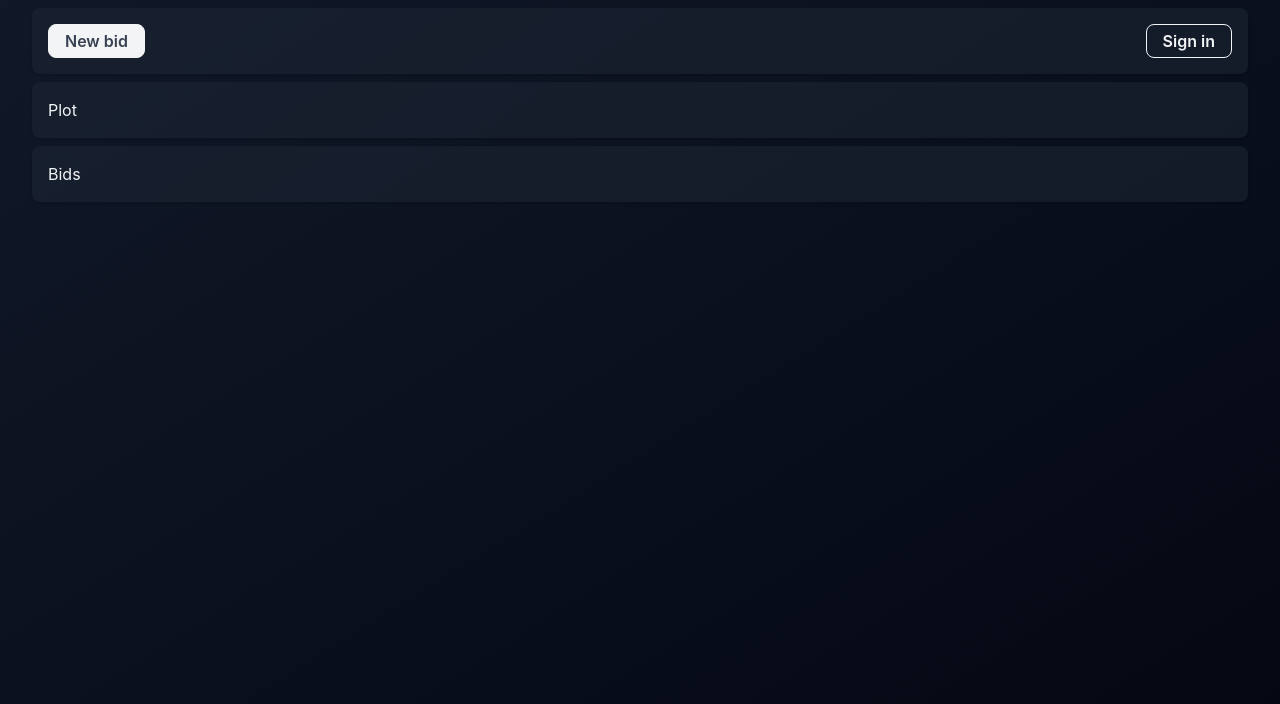
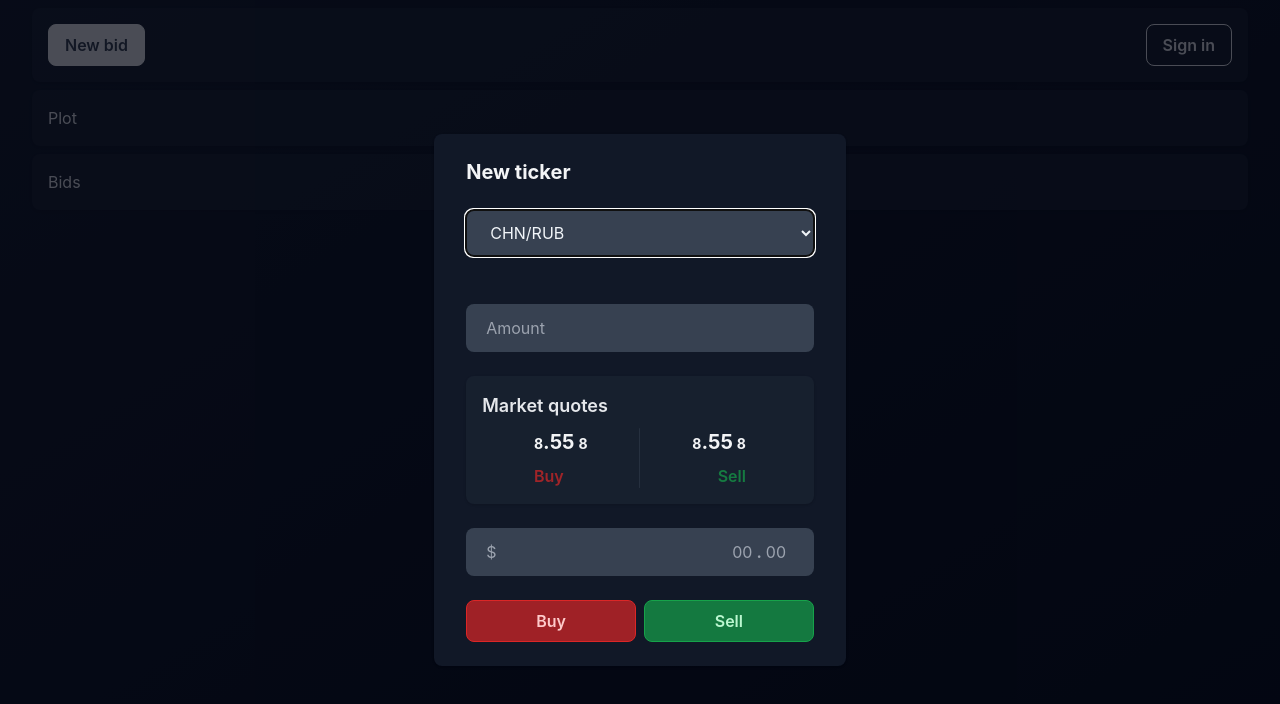
Before and after one commit to wallodya/ntprog_tt, a React (Create React App) app in the folder client/: page / in a window 1280 px wide. Both pictures are taken after a click on the button "New bid". Shown: the top 704 px of the page. Built offline with nearby package versions, Linux system fonts and the light colour scheme.

Commit message:
feat(client):basic ticker interface

```diff
--- a/client/package.json
+++ b/client/package.json
@@ -4,15 +4,19 @@
   "private": true,
   "type": "module",
   "dependencies": {
+    "@hookform/resolvers": "^3.1.0",
+    "@radix-ui/react-dialog": "^1.0.4",
     "@types/node": "^16.18.7",
     "@types/react": "^18.0.26",
     "@types/react-dom": "^18.0.9",
     "decimal.js": "^10.4.3",
     "react": "^18.2.0",
     "react-dom": "^18.2.0",
+    "react-hook-form": "^7.44.3",
     "react-scripts": "^5.0.1",
     "tailwind-merge": "^1.13.1",
-    "typescript": "^4.9.4"
+    "typescript": "^4.9.4",
+    "zod": "^3.21.4"
   },
   "scripts": {
     "start": "react-scripts start",
--- a/client/src/components/layouts/Header.tsx
+++ b/client/src/components/layouts/Header.tsx
@@ -1,24 +1,34 @@
 import Button from "components/ui/Button"
 import Card from "components/ui/Card"
+import * as Dialog from "@radix-ui/react-dialog"
+import Ticker from "features/ticker/Ticker"
 
 const NewBidButton = () => {
 	return (
+		<Dialog.Root>
+			<Dialog.Trigger asChild>
 				<Button type="primary">New bid</Button>
+			</Dialog.Trigger>
+			<Dialog.Portal>
+				<Dialog.Overlay className="fixed h-screen w-screen inset-0 bg-gray-950/70"/>
+				<Dialog.Content>
+					<Ticker/>
+				</Dialog.Content>
+			</Dialog.Portal>
+		</Dialog.Root>
 	)
 }
 
 const SignInButton = () => {
-    return (
-        <Button type="secondary">Sign in</Button>
-    )
+	return <Button type="secondary">Sign in</Button>
 }
 
 const Header = () => {
 	return (
 		<Card>
-            <div  className="flex justify-between items-center">
-                <NewBidButton/>
-                <SignInButton/>
+			<div className="flex justify-between items-center">
+				<NewBidButton />
+				<SignInButton />
 			</div>
 		</Card>
 	)
--- a/client/src/components/ui/Button.tsx
+++ b/client/src/components/ui/Button.tsx
@@ -1,4 +1,4 @@
-import React, { HTMLAttributes, ReactNode } from "react"
+import React, { HTMLAttributes, LegacyRef, ReactNode, forwardRef } from "react"
 import { twMerge } from "tailwind-merge"
 
 type ButtonType = "primary" | "secondary" | "text"
@@ -9,7 +9,7 @@
 } & HTMLAttributes<HTMLButtonElement>
 
 const useDefaultButtonClasses = (type: ButtonType) => {
-	const baseClasses = "px-4 py-1 rounded-lg text-sma font-semibold transition "
+	const baseClasses = "px-4 py-2 rounded-lg text-sma font-semibold transition "
 	switch (type) {
 		case "primary": {
 			return (
@@ -26,13 +26,17 @@
 	}
 }
 
-const Button = ({ children, className, type, ...props }: ButtonProps) => {
+const Button = forwardRef(({ children, className, type, ...props }: ButtonProps, ref) => {
 	const defaultClasses = useDefaultButtonClasses(type)
 	return (
-		<button className={twMerge(defaultClasses, className)} {...props}>
+		<button
+			ref={ref as LegacyRef<HTMLButtonElement>}
+			className={twMerge(defaultClasses, className)}
+			{...props}
+		>
 			{children}
 		</button>
 	)
-}
+})
 
 export default Button
--- a/client/src/components/ui/Card.tsx
+++ b/client/src/components/ui/Card.tsx
@@ -1,7 +1,17 @@
 import { ReactNode } from "react"
+import { twMerge } from "tailwind-merge"
 
-const Card = ({ children }: { children: ReactNode }) => {
-	return <div className="p-4 rounded-lg bg-gray-800/50 shadow">{children}</div>
+const Card = ({ children, className }: { children: ReactNode, className?: string }) => {
+	return (
+		<div
+			className={twMerge(
+				"p-4 rounded-lg bg-gray-800/50 shadow",
+				className ?? ""
+			)}
+		>
+			{children}
+		</div>
+	)
 }
 
 export default Card
--- a/client/src/components/ui/FormInput.tsx
+++ b/client/src/components/ui/FormInput.tsx
@@ -1,9 +1,19 @@
-import React from 'react'
+import React, { HTMLAttributes, LegacyRef, forwardRef } from 'react'
+import { twMerge } from 'tailwind-merge'
 
-const FormInput = () => {
+type FormInputProps = HTMLAttributes<HTMLInputElement>
+
+const FormInput = forwardRef(({className, ...props}: FormInputProps, ref) => {
   return (
-    <input/>
+		<input
+			ref={ref as LegacyRef<HTMLInputElement>}
+			{...props}
+			className={twMerge(
+				"px-5 py-3 rounded-lg border-none text-slate-100 bg-gray-700",
+				className
+			)}
+		/>
   )
-}
+})
 
 export default FormInput
--- /dev/null
+++ b/client/src/features/ticker/PriceInput.tsx
@@ -0,0 +1,56 @@
+import Decimal from "decimal.js"
+import { useState, ChangeEventHandler, KeyboardEventHandler } from "react"
+
+const PriceInput = ({price, setPrice}: {price: Decimal, setPrice: (p: Decimal) => void}) => {
+	// const [price, setPrice] = useState<Decimal>(new Decimal(0))
+	const [dollars, setDollars] = useState<string>("")
+    const [cents, setCents] = useState<string>("")
+
+	const handleCentsChange: ChangeEventHandler<HTMLInputElement> = e => {
+        const val = e.target.value
+		setCents(val)
+        const num = new Decimal(Number(val))
+        setPrice(price.floor().plus(num.greaterThanOrEqualTo(10) ? num.div(100) : num.div(10)))
+	}
+
+    const handleDollarsChange:ChangeEventHandler<HTMLInputElement> = (e) => {
+        const formatDollars = new Intl.NumberFormat().format
+        const num = Number(e.target.value.replaceAll(",", ""))
+        setDollars(formatDollars(num))
+        setPrice(price.minus(price.floor()).plus(new Decimal(num)))
+    }
+
+	const preventNonDigitInput: KeyboardEventHandler<HTMLInputElement> = e => {
+		if (isNaN(Number(e.key)) && e.key !== "Backspace") {
+			e.preventDefault()
+		}
+	}
+
+	return (
+		<div className="mb-6 flex py-3 rounded-lg border-none text-slate-100 bg-gray-700 focus-within:outline focus-within:outline-blue-500">
+			<span className="ml-5 mr-2 text-gray-400">$</span>
+			<input
+				name="price-dollars"
+				value={dollars}
+                onChange={handleDollarsChange}
+				placeholder="00"
+				id=""
+				className="text-right bg-transparent focus:outline-none"
+				onKeyDown={preventNonDigitInput}
+			/>
+			<span className="mx-1 text- font-bold text-gray-400">.</span>
+			<input
+				placeholder={"00"}
+                value={cents}
+                onChange={handleCentsChange}
+				name="price-cents"
+				id=""
+				className="w-12 flex justify-center bg-transparent focus:outline-none"
+				maxLength={2}
+				onKeyDown={preventNonDigitInput}
+			/>
+		</div>
+	)
+}
+
+export default PriceInput
--- a/client/src/features/ticker/Ticker.tsx
+++ b/client/src/features/ticker/Ticker.tsx
@@ -1,8 +1,15 @@
+import Card from 'components/ui/Card'
 import React from 'react'
+import TickerForm from './TickerForm'
 
 const Ticker = () => {
   return (
-    <div>Ticker</div>
+    <div className='fixed inset-0 flex items-center justify-center pointer-events-none'>
+        <Card className='bg-gray-900 pointer-events-auto py-6 px-8'>
+            <h2 className='mb-6 text-gray-100 font-bold text-xl'>New ticker</h2>
+            <TickerForm/>
+        </Card>
+    </div>
   )
 }
 
--- /dev/null
+++ b/client/src/features/ticker/TickerForm.tsx
@@ -0,0 +1,153 @@
+import { zodResolver } from "@hookform/resolvers/zod"
+import Button from "components/ui/Button"
+import FormInput from "components/ui/FormInput"
+import Decimal from "decimal.js"
+import { useRef, useState } from "react"
+import {
+    FieldError,
+    SubmitErrorHandler,
+    SubmitHandler,
+    useForm,
+} from "react-hook-form"
+import { OrderSide } from "types/Enums"
+import PriceInput from "./PriceInput"
+import { TickerFormData, tickerSchema } from "./ticker.schema"
+import Card from "components/ui/Card"
+
+const PriceSell = () => {
+	return (
+		<div className="mb-2 flex justify-evenly items-baseline text-gray-100">
+			<p className="text-sm font-bold">8</p>
+			<span className="text-xl font-bold">.55</span>
+			<p className="ml-1 text-sm font-bold">8</p>
+		</div>
+	)
+}
+
+const PriceBuy = () => {
+	return (
+		<div className="mb-2 flex justify-evenly items-baseline text-gray-100">
+			<p className="text-sm font-bold">8</p>
+			<span className="text-xl font-bold">.55</span>
+			<p className="ml-1 text-sm font-bold">8</p>
+		</div>
+	)
+}
+
+const AmountFieldError = ({ err }: { err: FieldError | undefined }) => {
+	return (
+		<p
+			className={`relative text-xs mb-2 font-semibold text-red-600 ${
+				!err && "text-transparent"
+			} transition`}
+		>
+			{err ? `*${err.message}` : "*"}
+		</p>
+	)
+}
+
+const MarketQuotes = () => {
+    return (
+		<Card className="mb-6">
+			<h3 className="mb-2 font-semibold text-gray-200 text-lg">Market quotes</h3>
+			<div className="flex justify-evenly">
+				<div className="flex flex-col">
+					<PriceBuy />
+                    <p className="font-semibold text-red-600/70 self-start">Buy</p>
+				</div>
+				<div className="rounded-lg border-l border-gray-700/50"></div>
+				<div className="flex flex-col">
+					<PriceSell />
+                    <p className="font-semibold text-green-600/70 self-end">Sell</p>
+				</div>
+			</div>
+		</Card>
+	)
+}
+
+const TickerForm = () => {
+	const form = useRef<HTMLFormElement | null>(null)
+	const [price, setPrice] = useState<Decimal>(new Decimal(0))
+
+	const {
+		register,
+		handleSubmit,
+		setValue,
+		formState: {
+			errors: { amount: amounFieldError },
+		},
+	} = useForm<TickerFormData>({
+		resolver: zodResolver(tickerSchema),
+		mode: "onSubmit",
+		reValidateMode: "onChange",
+	})
+
+	const onSubmit: SubmitHandler<TickerFormData> = data => {
+		console.log("data: ")
+		console.log(data)
+	}
+
+	const onError: SubmitErrorHandler<TickerFormData> = error => {
+		console.log("err: ", error)
+	}
+
+	const handlePlaceOrder = (orderSide: "buy" | "sell") => {
+		if (orderSide === "buy") {
+			setValue("side", OrderSide.buy)
+		} else {
+			setValue("side", OrderSide.sell)
+		}
+        setValue("price", price.toNumber())
+	}
+
+	return (
+		<form
+			ref={form}
+			className="flex flex-col"
+			id="ticker-form"
+			onSubmit={handleSubmit(onSubmit, onError)}
+		>
+			<select
+				{...register("instrument")}
+				className="px-5 py-3 mb-6 rounded-lg border-none text-slate-100 bg-gray-700"
+			>
+				<option value={"CHN/RUB"}>CHN/RUB</option>
+				<option value={"EUR/RUB"}>EUR/RUB</option>
+				<option value={"EUR/USD"}>EUR/USD</option>
+				<option value={"USD/RUB"}>USD/RUB</option>
+				<option value={"BYN/RUB"}>BYN/RUB</option>
+			</select>
+
+			<AmountFieldError err={amounFieldError} />
+			<FormInput
+				placeholder="Amount"
+				{...register("amount")}
+				className="mb-6"
+			/>
+
+			<MarketQuotes />
+
+			<PriceInput price={price} setPrice={setPrice} />
+			<div className="flex gap-2">
+				<Button
+					onClick={() => handlePlaceOrder("buy")}
+					role="none"
+					type="primary"
+					className="w-full bg-red-600/70 border-red-600 hover:text-red-600/70 text-red-200"
+				>
+					Buy
+				</Button>
+				<Button
+					onClick={() => handlePlaceOrder("sell")}
+					role="none"
+					type="primary"
+					className="w-full bg-green-600/70 border-green-600 hover:text-green-600/70 text-green-200"
+				>
+					Sell
+				</Button>
+			</div>
+		</form>
+	)
+}
+
+export default TickerForm
--- /dev/null
+++ b/client/src/features/ticker/ticker.schema.ts
@@ -0,0 +1,18 @@
+import { OrderSide } from "types/Enums";
+import { z } from "zod";
+
+const orderSideValues = Object.values(OrderSide).filter(Number.isInteger)
+
+export const tickerSchema = z.object({
+	instrument: z.string(),
+	amount: z
+		.string()
+		.transform(Number)
+		.refine(num => num > 0 && Number.isInteger(num), {
+			message: "Amount field is invalid",
+		}),
+	side: z.number().refine(num => orderSideValues.includes(num)),
+    price: z.number().min(0.01)
+})
+
+export type TickerFormData = z.infer<typeof tickerSchema>
--- a/client/src/index.css
+++ b/client/src/index.css
@@ -10,3 +10,14 @@
   -webkit-font-smoothing: antialiased;
   -moz-osx-font-smoothing: grayscale;
 }
+
+input::-webkit-outer-spin-button,
+input::-webkit-inner-spin-button {
+    /* display: none; <- Crashes Chrome on hover */
+    -webkit-appearance: none;
+    margin: 0; /* <-- Apparently some margin are still there even though it's hidden */
+}
+
+input[type=number] {
+    -moz-appearance:textfield; /* Firefox */
+}
--- a/client/src/types/Enums.ts
+++ b/client/src/types/Enums.ts
@@ -2,6 +2,7 @@
     subscribeMarketData = 1,
     unsubscribeMarketData,
     placeOrder,
+    cancelOrder,
 }
 
 export enum ServerMessageType {
```
Also changed, not shown: 1 other file (tests, documents, lock files or other folders). Lines whose indentation alone changed are shown as unchanged.
